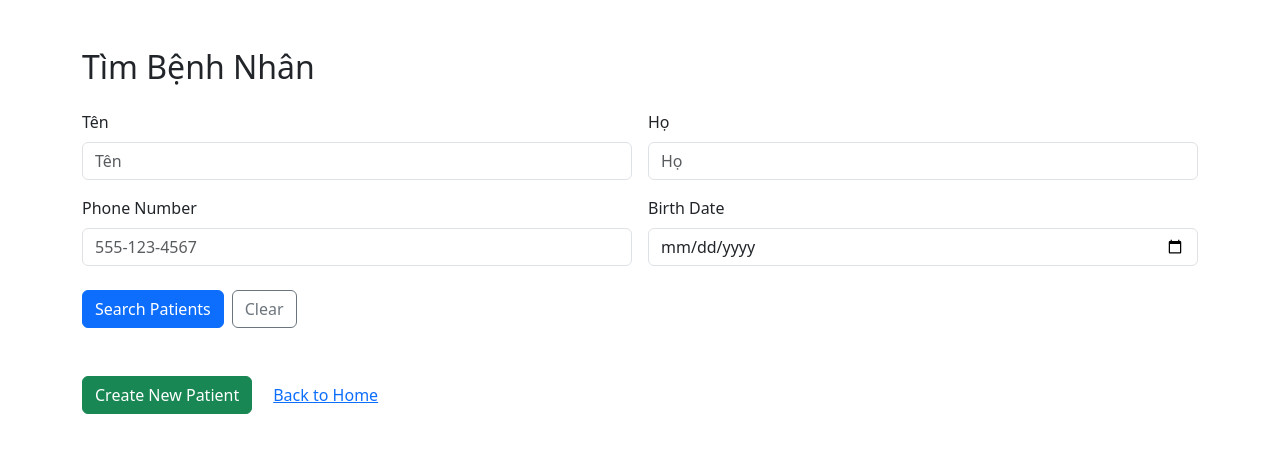
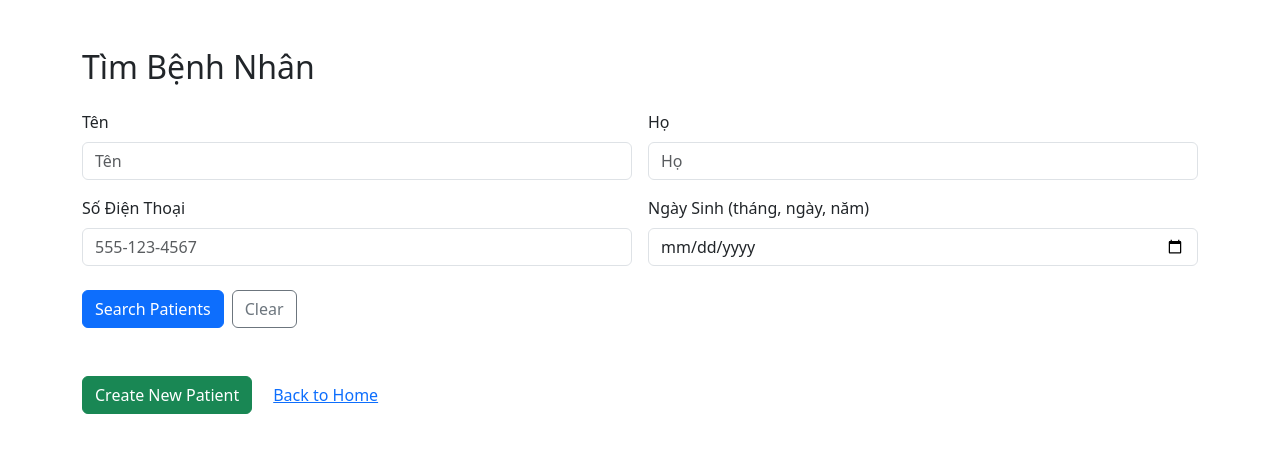
Before and after one commit to DartViet/vinamed, a React (Vite) app: page / in a window 1280 px wide. Shown: the top 452 px of the page. Built offline with nearby package versions, Linux system fonts and the light colour scheme.

Commit message:
'fix-test

```diff
--- a/src/features/patient-page/search-patient-page.tsx
+++ b/src/features/patient-page/search-patient-page.tsx
@@ -141,7 +141,7 @@ const SearchPatientPage: React.FC = () => {
           </div>
 
           <div className="col-md-6">
-            <label htmlFor="phoneNumber" className="form-label">Phone Number</label>
+            <label htmlFor="phoneNumber" className="form-label">Số Điện Thoại</label>
             <input
               type="tel"
               className="form-control"
@@ -153,7 +153,7 @@ const SearchPatientPage: React.FC = () => {
           </div>
 
           <div className="col-md-6">
-            <label htmlFor="birthDate" className="form-label">Birth Date</label>
+            <label htmlFor="birthDate" className="form-label">Ngày Sinh (tháng, ngày, năm)</label>
             <input
               type="date"
               className="form-control"
```
